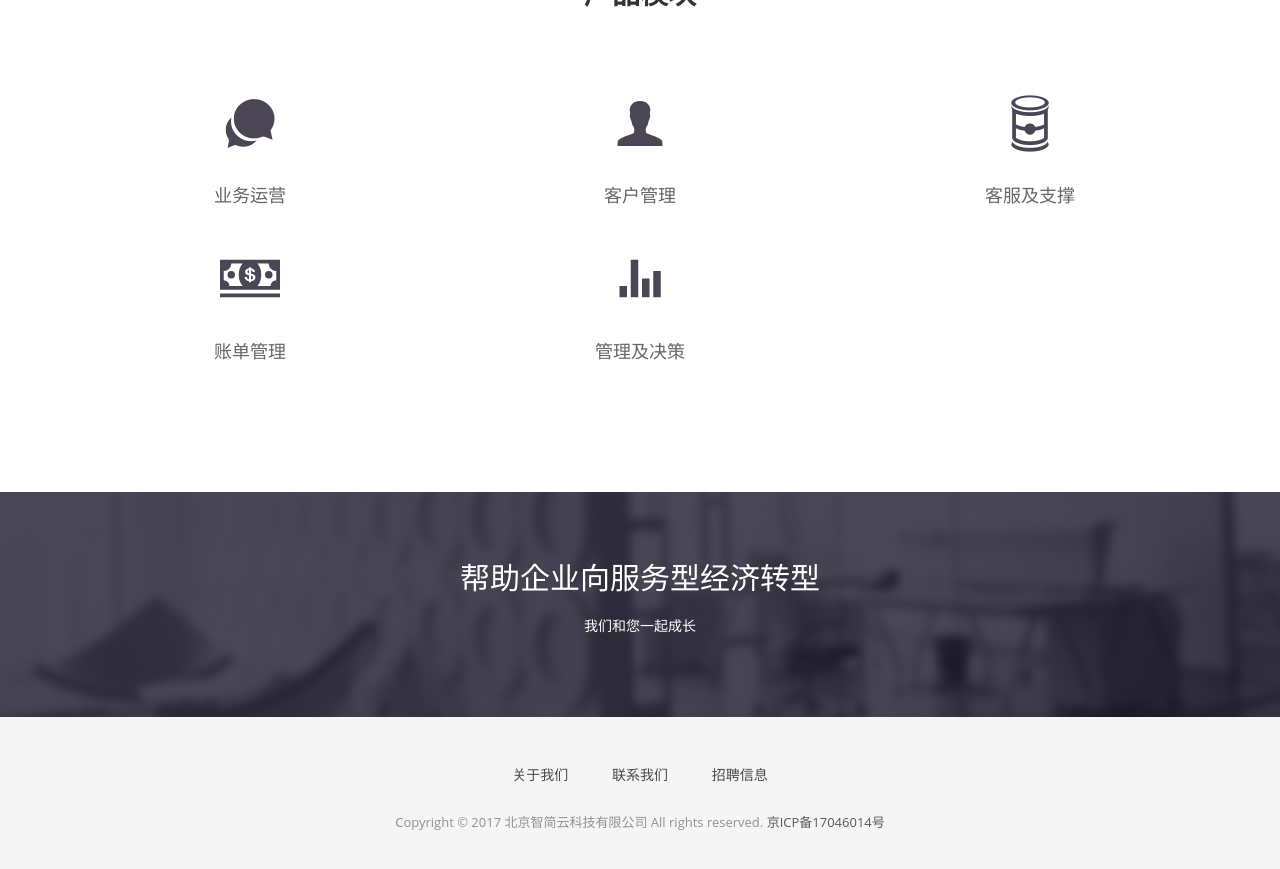
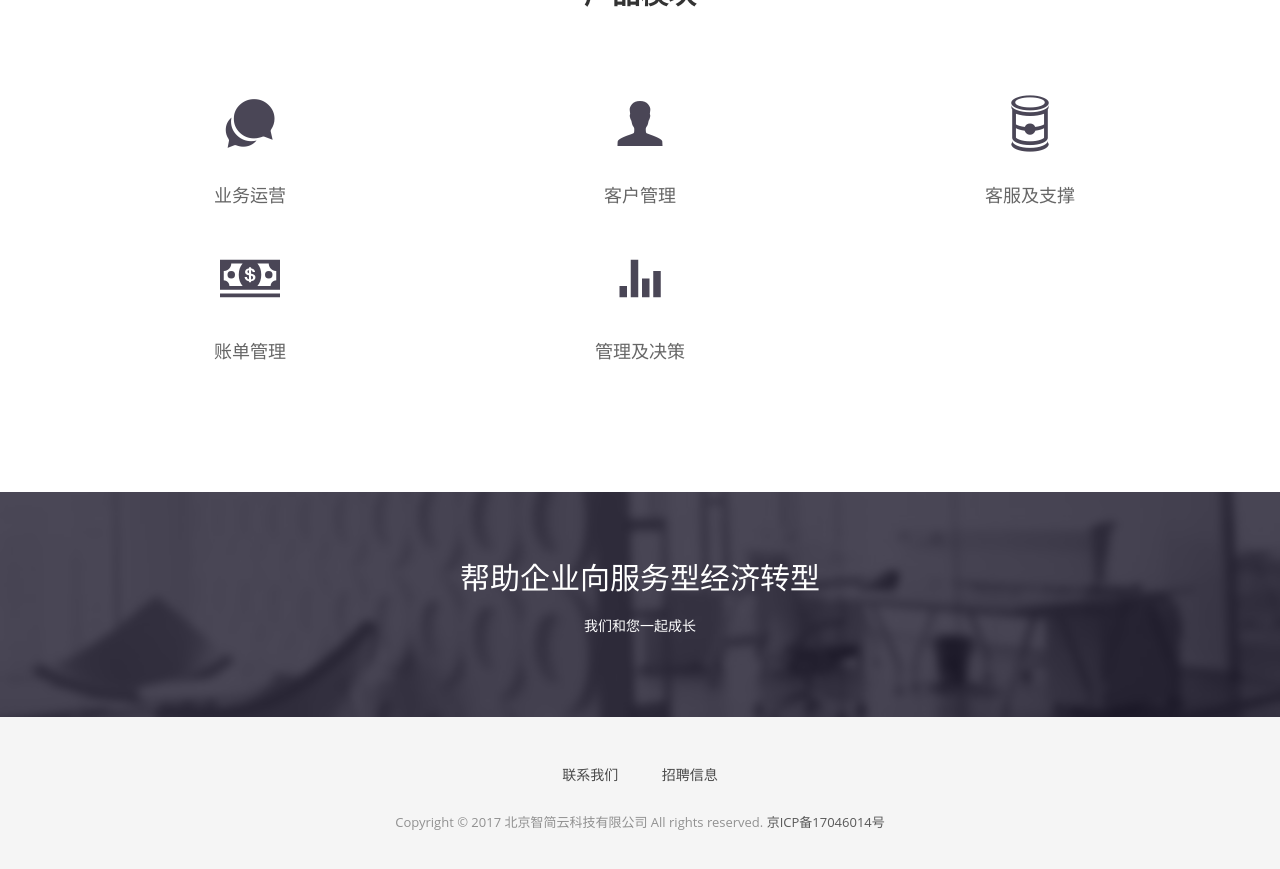
Before and after one commit to dreampivot/slipscloud.github.io, a Jekyll site: the page built from index.html, in a window 1280 px wide and 900 px high, scrolled down 1897 px. Shown: the top 869 px of the window. Built offline with Jekyll 4.4.1, drawn with Linux system fonts in a browser that asks for light colours; some web fonts are replaced.

Commit message:
Update footer.html

```diff
--- a/_includes/footer.html
+++ b/_includes/footer.html
@@ -11,7 +11,7 @@
              <li><a href="{{ site.baseurl }}/buzz">商务合作</a></li>
              <li><a href="{{ site.baseurl }}/media">媒体中心</a></li>
 -->
-                        <li><a href="{{ site.baseurl }}/about">关于我们</a></li>
+
              <li><a href="{{ site.baseurl }}/contact">联系我们</a></li>
              <li><a href="{{ site.baseurl }}/hiring">招聘信息</a></li>
           </ul>
```
